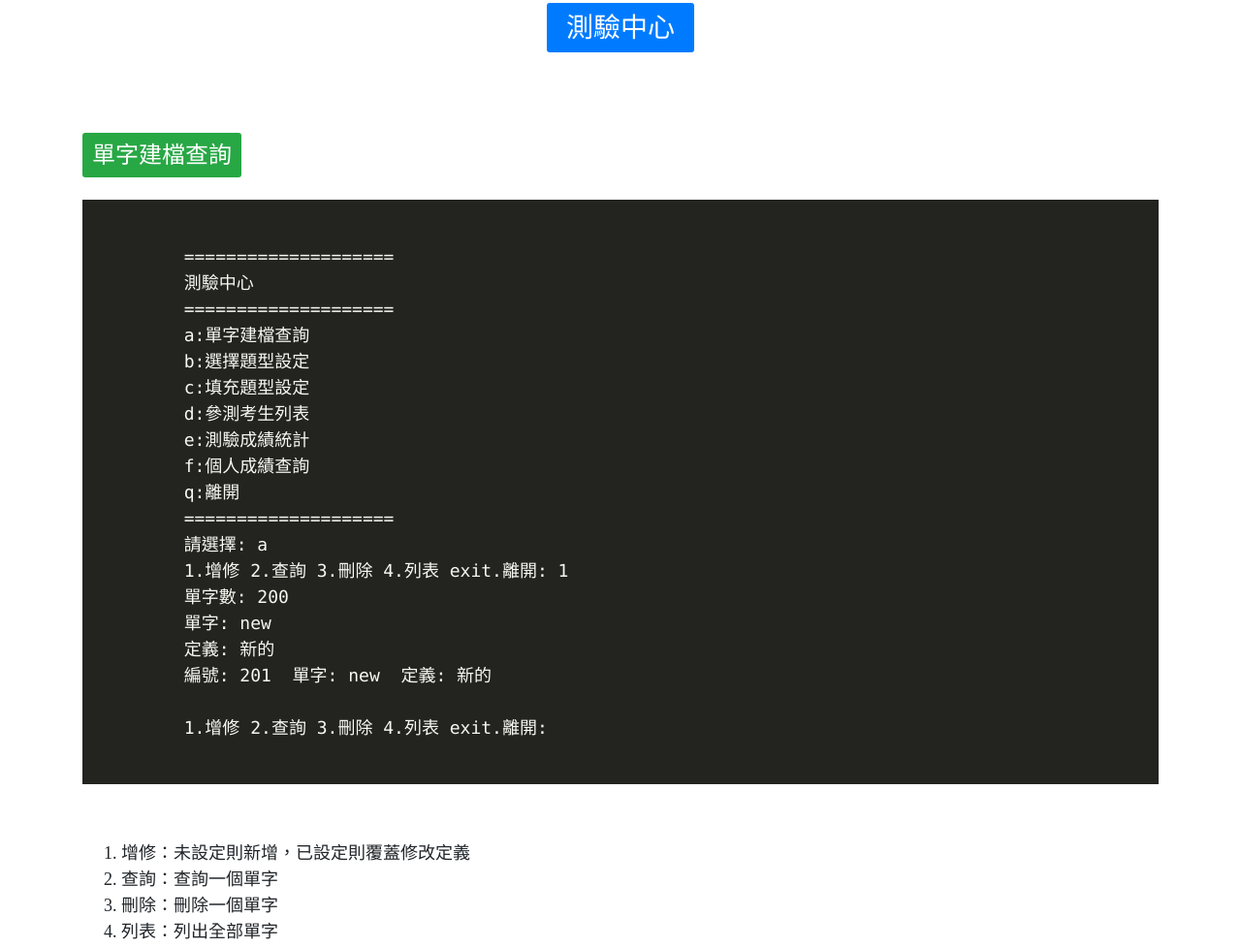
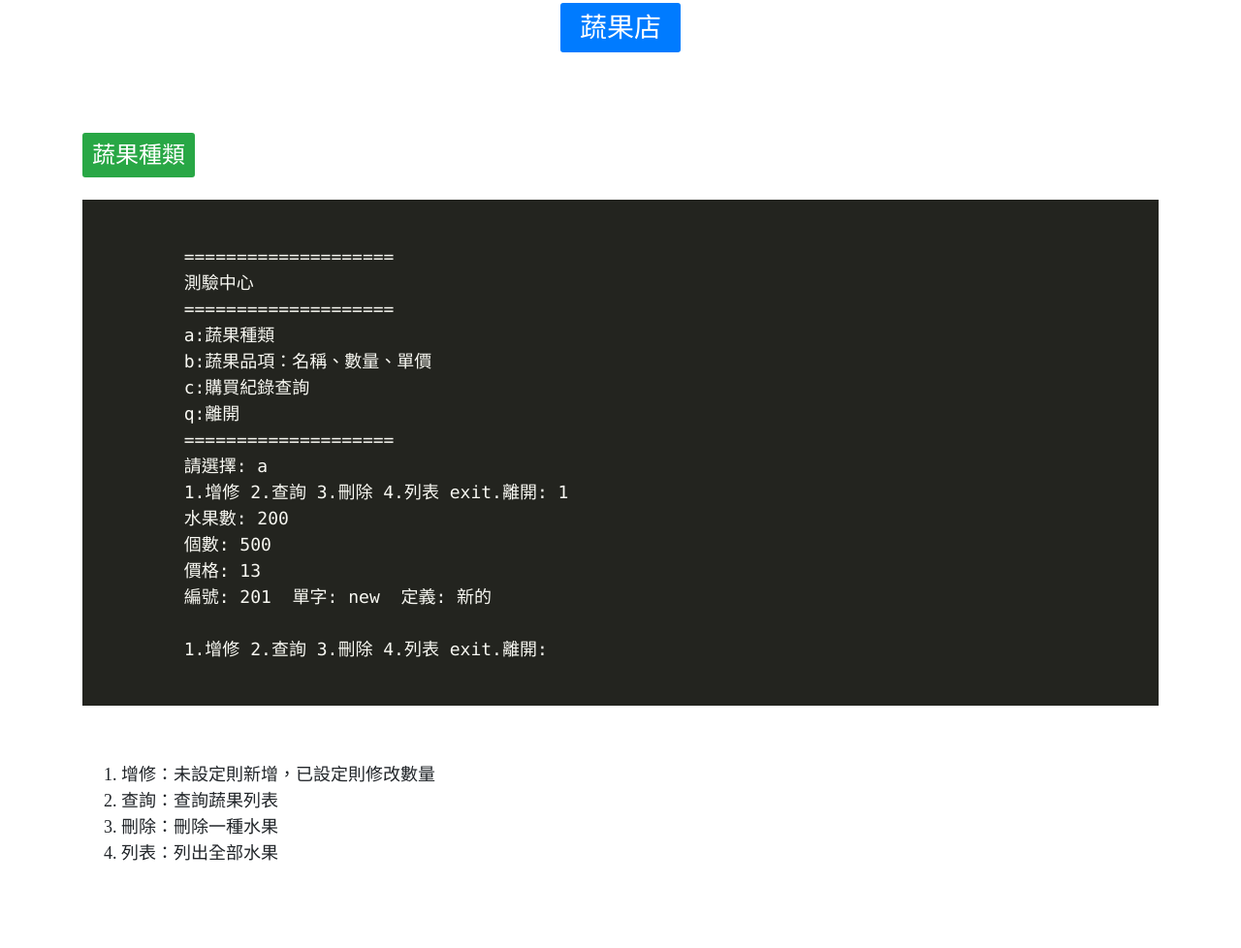
Before and after one commit to dora-1060814/dora-1060814.github.io, a plain HTML site: page usage/index.html in a window 1280 px wide. Shown: the part 291-1269 px from the top of the page at 97% size. Drawn offline with nearby package versions, Linux system fonts and the light colour scheme; a script that the page names is missing.

Commit message:
更新使用說明

```diff
--- a/usage/index.html
+++ b/usage/index.html
@@ -31,8 +31,8 @@
                   使用說明
                 </a>
                 <div class="dropdown-menu">
-                  <a class="dropdown-item" href="#atestcenter">測驗中心</a>
-                  <a class="dropdown-item" href="#aexaminee">參測考生</a>
+                  <a class="dropdown-item" href="#afruitcenter">蔬果店</a>
+                  <a class="dropdown-item" href="#acustomer">顧客</a>
                 </div>
               </li>
               <li class="nav-item"> <a class="nav-link" href="/code/">程式碼</a> </li>
@@ -53,37 +53,34 @@
         </div>
 
         <div class="page-section" id="atestcenter"></div>
-        <h3 class="text-center"><span>測驗中心</span></h3>
+        <h3 class="text-center"><span>蔬果店</span></h3>
 
-        <h4 class="small-sec"><span>單字建檔查詢</span></h4>
+        <h4 class="small-sec"><span>蔬果種類</span></h4>
         <pre>
             <code class="html">
         ====================
         測驗中心
         ====================
-        a:單字建檔查詢
-        b:選擇題型設定
-        c:填充題型設定
-        d:參測考生列表
-        e:測驗成績統計
-        f:個人成績查詢
+        a:蔬果種類
+        b:蔬果品項：名稱、數量、單價
+        c:購買紀錄查詢
         q:離開
         ====================
         請選擇: a
         1.增修 2.查詢 3.刪除 4.列表 exit.離開: 1
-        單字數: 200
-        單字: new
-        定義: 新的
+        水果數: 200
+        個數: 500
+        價格: 13
         編號: 201  單字: new  定義: 新的
 
         1.增修 2.查詢 3.刪除 4.列表 exit.離開:
             </code>
         </pre>
         <ol class="note">
-          <li>增修：未設定則新增，已設定則覆蓋修改定義</li>
-          <li>查詢：查詢一個單字</li>
-          <li>刪除：刪除一個單字</li>
-          <li>列表：列出全部單字</li>
+          <li>增修：未設定則新增，已設定則修改數量</li>
+          <li>查詢：查詢蔬果列表</li>
+          <li>刪除：刪除一種水果</li>
+          <li>列表：列出全部水果</li>
         </ol>
 
         <h4 class="small-sec"><span>選擇題型設定</span></h4>
@@ -228,8 +225,8 @@
 
         <hr>
 
-        <div class="page-section" id="aexaminee"></div>
-        <h3 class="text-center"><span>參測考生</span></h3>
+        <div class="page-section" id="acustomer"></div>
+        <h3 class="text-center"><span>顧客</span></h3>
 
         <h4 class="small-sec"><span>登入．註冊</span></h4>
         <pre>
```
